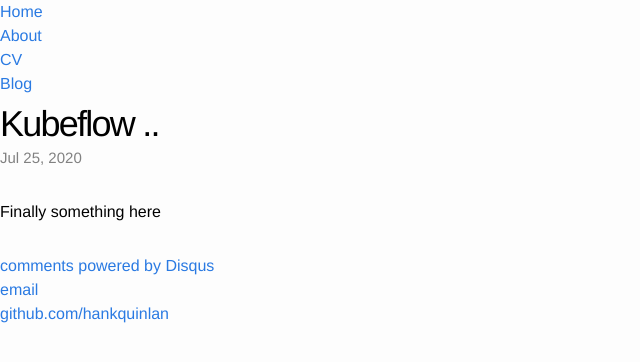
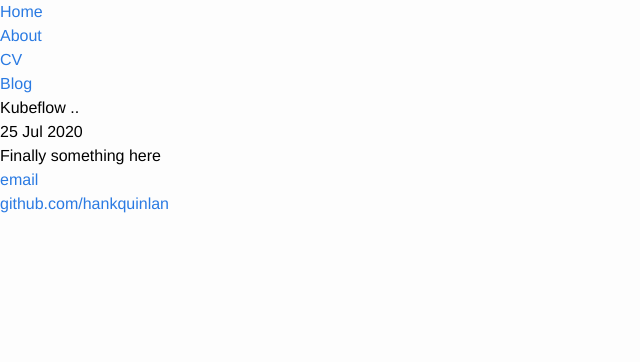
Before and after one commit to ChsQueen/ChsQueen.github.io, a Jekyll site: the page built from _posts/2020-07-25-Kubeflow.md, in a window 1280 px wide. Shown: the top 362 px of the page, without its empty margins (0-640 px from the left). Built offline with Jekyll 4.4.1, drawn with Linux system fonts in a browser that asks for light colours; comment, search, counter and statistics services are not loaded.

Commit message:
Update post.html

```diff
--- a/_layouts/post.html
+++ b/_layouts/post.html
@@ -1,38 +1,9 @@
 ---
 layout: default
 ---
+<h1>{{ page.title }}</h1>
+<p class="meta">{{ page.date | date_to_string }}</p>
+
 <div class="post">
-
-  <header class="post-header">
-    <h1>{{ page.title }}</h1>
-    <p class="meta">{{ page.date | date: "%b %-d, %Y" }}{% if page.author %} • {{ page.author }}{% endif %}{% if page.meta %} • {{ page.meta }}{% endif %}</p>
-  </header>
-
-  <article class="post-content">
   {{ content }}
-  </article>
-
-  <!-- mathjax -->
-  {% if page.mathjax %}
-  <script type="text/javascript" src="//cdn.mathjax.org/mathjax/latest/MathJax.js?config=TeX-AMS-MML_HTMLorMML"></script>
-  {% endif %}
-
-  <!-- disqus comments -->
- {% if page.comments %}
- <div id="disqus_thread"></div>
-  <script type="text/javascript">
-      /* * * CONFIGURATION VARIABLES: EDIT BEFORE PASTING INTO YOUR WEBPAGE * * */
-      var disqus_shortname = 'ChsQueen'; // required: replace example with your forum shortname
-
-      /* * * DON'T EDIT BELOW THIS LINE * * */
-      (function() {
-          var dsq = document.createElement('script'); dsq.type = 'text/javascript'; dsq.async = true;
-          dsq.src = '//' + disqus_shortname + '.disqus.com/embed.js';
-          (document.getElementsByTagName('head')[0] || document.getElementsByTagName('body')[0]).appendChild(dsq);
-      })();
-  </script>
-  <noscript>Please enable JavaScript to view the <a href="http://disqus.com/?ref_noscript">comments powered by Disqus.</a></noscript>
-  <a href="http://disqus.com" class="dsq-brlink">comments powered by <span class="logo-disqus">Disqus</span></a>
-  {% endif %}
-
 </div>
```
